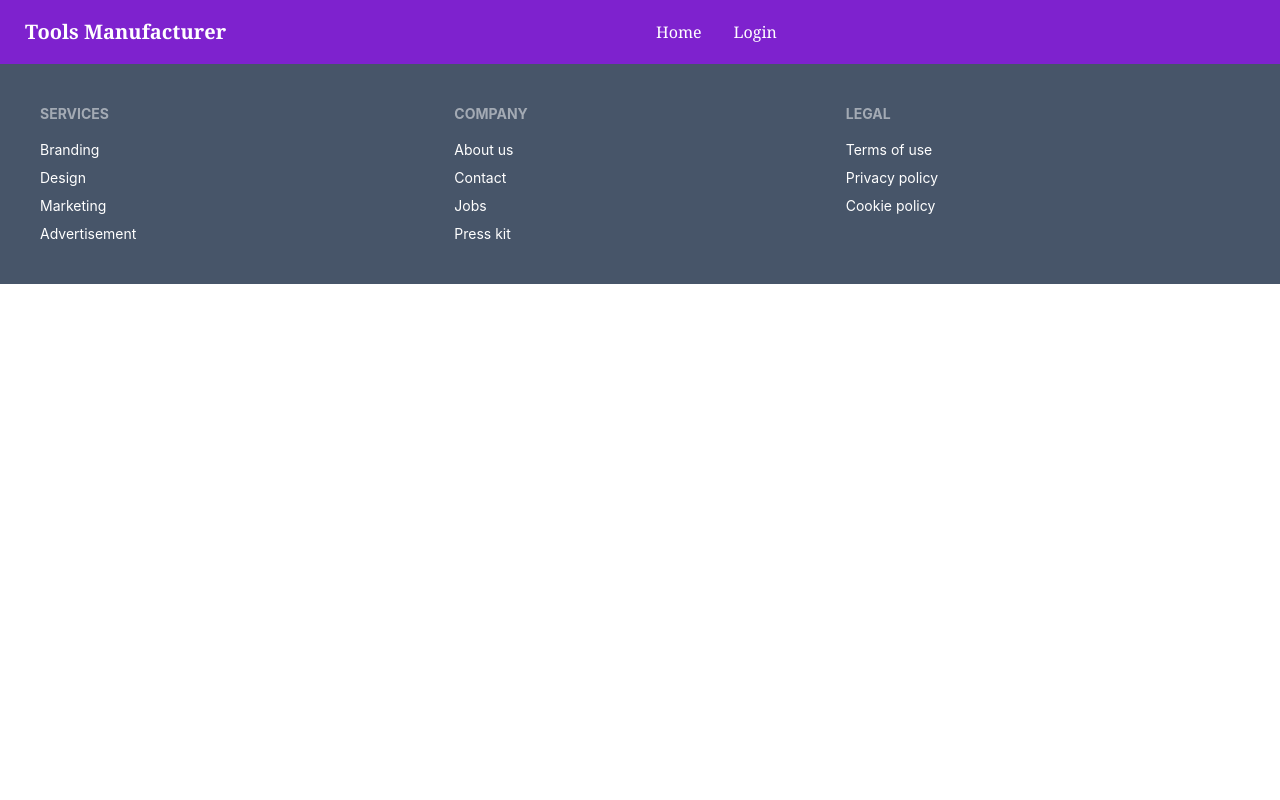
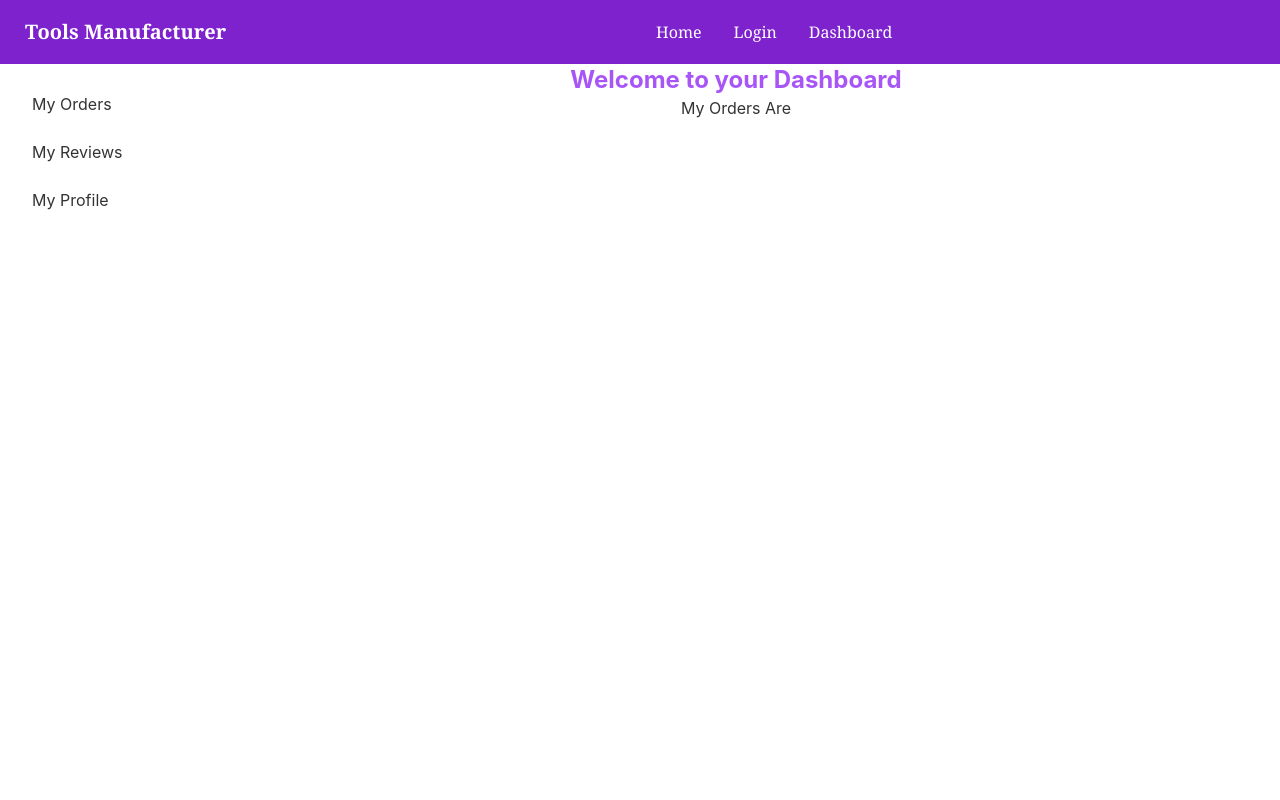
Before and after one commit to Mahmudulislamasif/Laptops-parts-manufacturer, a React (Create React App) app: page /dashboard in a window 1280 px wide. Shown: the top 800 px of the page. Built offline with nearby package versions, Linux system fonts and the light colour scheme; no server answers; sample sign-in values are in the browser's storage.

Commit message:
tools details add

```diff
--- a/src/App.js
+++ b/src/App.js
@@ -8,6 +8,10 @@ import Login from './Pages/Login/Login';
 import Registration from './Pages/Login/Registration';
 import RequireAuth from './Pages/Login/RequireAuth';
 import ToolDetails from './Pages/Home/ToolDetails';
+import Myorders from './Pages/Dashboard/Myorders';
+import Dashboard from './Pages/Dashboard/Dashboard';
+import AddReview from './Pages/Dashboard/AddReview';
+import MyProfile from './Pages/Dashboard/MyProfile';
 
 function App() {
   return (
@@ -24,6 +28,11 @@ function App() {
         </RequireAuth>
           }>
         </Route>
+        <Route path="dashboard" element={<RequireAuth><Dashboard /></RequireAuth>} >
+          <Route index element={<Myorders></Myorders>}></Route>
+          <Route path="review" element={<AddReview></AddReview>}></Route>
+          <Route path="myprofile" element={<MyProfile></MyProfile>}></Route>
+        </Route>
       </Routes>
       <Footer></Footer>
     </div>
--- /dev/null
+++ b/src/Pages/Dashboard/AddReview.js
@@ -0,0 +1,11 @@
+import React from 'react';
+
+const AddReview = () => {
+    return (
+        <div>
+
+        </div>
+    );
+};
+
+export default AddReview;
--- /dev/null
+++ b/src/Pages/Dashboard/Dashboard.js
@@ -0,0 +1,28 @@
+import React from 'react';
+import { Link, Outlet } from 'react-router-dom';
+
+const Dashboard = () => {
+    return (
+        <div>
+              <div class="drawer drawer-mobile">
+            <input id="dashboard-sidebar" type="checkbox" class="drawer-toggle" />
+            <div class="drawer-content">
+                <h2 className='text-2xl font-bold text-purple-500'>Welcome to your Dashboard</h2>
+                <Outlet></Outlet>
+            </div>
+            <div class="drawer-side">
+                <label for="dashboard-sidebar" class="drawer-overlay"></label>
+                <ul class="menu p-4 overflow-y-auto w-48 bg-base-100 text-base-content">
+                    {/* <!-- Sidebar content here --> */}
+                    <li><Link to="/myorders">My Orders</Link></li>
+                    <li><Link to="/dashboard/review">My Reviews</Link></li>
+                    <li><Link to="/dashboard/myprofile">My Profile</Link></li>
+                </ul>
+
+            </div>
+        </div>
+        </div>
+    );
+};
+
+export default Dashboard;
--- /dev/null
+++ b/src/Pages/Dashboard/MyProfile.js
@@ -0,0 +1,11 @@
+import React from 'react';
+
+const MyProfile = () => {
+    return (
+        <div>
+
+        </div>
+    );
+};
+
+export default MyProfile;
--- /dev/null
+++ b/src/Pages/Dashboard/Myorders.js
@@ -0,0 +1,11 @@
+import React from 'react';
+
+const Myorders = () => {
+    return (
+        <div>
+            <h1>My Orders Are</h1>
+        </div>
+    );
+};
+
+export default Myorders;
--- /dev/null
+++ b/src/Pages/Home/OrderPage.js
@@ -0,0 +1,31 @@
+// import React from 'react';
+
+// const OrderPage = () => {
+//     const handleBooking = event =>{
+//         event.preventDefault();
+//         const slot = event.target.slot.value;
+//         console.log(_id, name, slot);
+
+//         // to close the modal
+//         setTreatment(null);
+//     }
+//     return (
+//         <div>
+//         <input type="checkbox" id="booking-modal" class="modal-toggle" />
+//         <div class="modal modal-bottom sm:modal-middle">
+//             <div class="modal-box">
+//                 <label for="booking-modal" class="btn btn-sm btn-circle absolute right-2 top-2">✕</label>
+//                 <h3 class="font-bold text-lg text-secondary">Booking for: {name}</h3>
+//                 <form onSubmit={handleBooking} className='grid grid-cols-1 gap-3 justify-items-center mt-2'>
+//                     <input type="text" name="name" placeholder="Your Name" class="input input-bordered w-full max-w-xs" />
+//                     <input type="email" name="email" placeholder="Email Address" class="input input-bordered w-full max-w-xs" />
+//                     <input type="text" name="phone" placeholder="Phone Number" class="input input-bordered w-full max-w-xs" />
+//                     <input type="submit" value="Submit" class="btn btn-secondary w-full max-w-xs" />
+//                 </form>
+//             </div>
+//         </div>
+//     </div>
+//     );
+// };
+
+// export default OrderPage;
--- a/src/Pages/Home/ToolDetails.js
+++ b/src/Pages/Home/ToolDetails.js
@@ -1,19 +1,77 @@
 import React, { useEffect, useState } from 'react';
+import { useAuthState } from 'react-firebase-hooks/auth';
+import { useForm } from 'react-hook-form';
 import { useParams } from 'react-router-dom';
+import auth from '../../firebase.init';
+import OrderPage from './OrderPage';
 
 const ToolDetails = () => {
     const {id}=useParams()
     const [tool,setTool]=useState({})
+    const [user] = useAuthState(auth)
     useEffect(()=>{
         const url=`http://localhost:5000/purchase/${id}`
         fetch(url)
         .then(res=>res.json())
         .then(data=>setTool(data))
     })
+    const handleBuy=(event)=>{
+        event.preventDefault()
+        const buy = {
+            toolsId: tool._id,
+            toolsName: tool.name,
+            userEmail: user.email,
+            userName: user.displayName,
+            phone: event.target.phone.value,
+            address: event.target.address.value
+        }
+        fetch('http://localhost:5000/booking', {
+            method: 'POST',
+            headers: {
+                'content-type': 'application/json'
+            },
+            body: JSON.stringify(buy)
+        })
+            .then(res => res.json())
+            .then(data => {
+                console.log(data)
+            });
+    }
+
     return (
-        <div>
-            <h1>{tool._id}</h1>
-        </div>
+        <div className="flex lg:h-screen justify-center items-center">
+            <div class="card shadow-xl">
+            <figure><img src={tool.image} alt="" /></figure>
+            <div class="card-body">
+                <h2 class="card-title">{tool.name}</h2>
+                <h2 class="">{tool.price}</h2>
+                <div class="card-actions justify-end">
+                <>
+                 <label for="my-modal" class="btn modal-button">open modal</label>
+                        <input type="checkbox" id="my-modal" class="modal-toggle" />
+                        <div class="modal">
+                        <div class="modal-box">
+                        <div class="modal-action">
+                            <label for="my-modal" class="btn">X</label>
+                        </div>
+                        <form onSubmit={handleBuy} className='grid grid-cols-1 gap-3 justify-items-center mt-2'>
+
+                        <input type="text" name="name" disabled value={user?.displayName || ''} className="input input-bordered w-full max-w-xs" />
+                        <input type="email" name="email" disabled value={user?.email || ''} className="input input-bordered w-full max-w-xs" />
+                        <input type="number" name="phone" placeholder="Phone Number" className="input input-bordered w-full max-w-xs" required/>
+                        <input type="text" name="address" placeholder="Address" className="input input-bordered w-full max-w-xs" required/>
+                        <input type="submit" value="Submit" className="btn btn-secondary w-full max-w-xs" required/>
+                    </form>
+
+                        </div>
+                </div>
+
+                    </>
+                </div>
+            </div>
+            </div>
+       </div>
+
     );
 };
 
--- a/src/Pages/Shared/Header.js
+++ b/src/Pages/Shared/Header.js
@@ -5,6 +5,7 @@ const Header = () => {
     const menuBar=<>
      <li><Link to='/home'>Home</Link></li>
      <li><Link to='/login'>Login</Link></li>
+     <li><Link to='/dashboard'>Dashboard</Link></li>
      </>
     return (
         <div className="navbar bg-purple-700 text-white font-serif">
```
